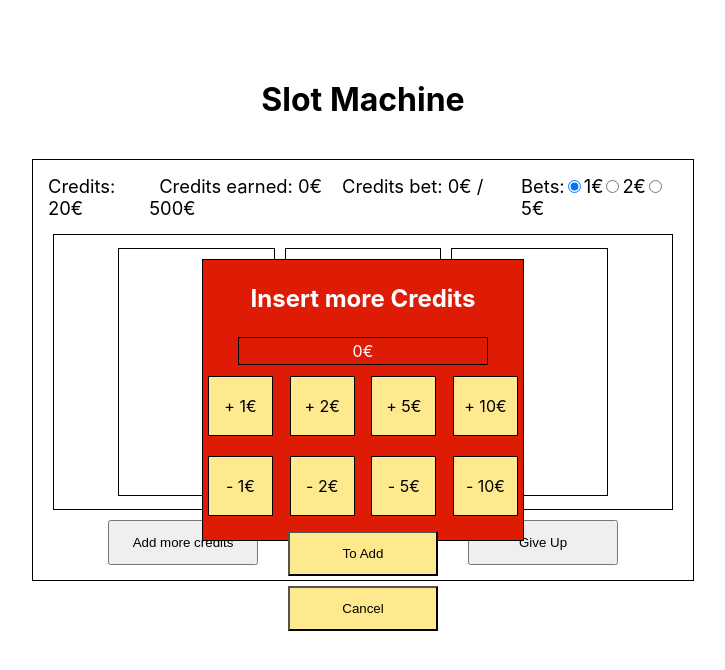
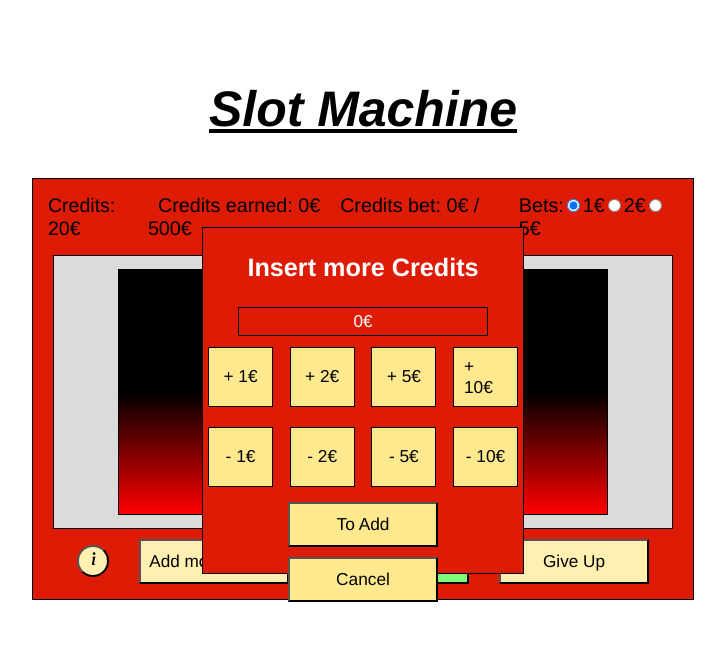
Before and after one commit to Paulofm-R/Slot_Machine, a React (Create React App) app in the folder versao2/: page / in a window 1280 px wide. Both pictures are taken after a click on the button "Add more credits". Shown: the top 670 px of the page, without its empty margins (277-1002 px from the left). Built offline with nearby package versions, Linux system fonts and the light colour scheme.

Commit message:
Mais coisas

```diff
--- a/versao2/package.json
+++ b/versao2/package.json
@@ -8,6 +8,7 @@
     "@testing-library/user-event": "^13.5.0",
     "react": "^18.2.0",
     "react-dom": "^18.2.0",
+    "react-icons": "^5.0.1",
     "react-scripts": "5.0.1",
     "web-vitals": "^2.1.4"
   },
--- a/versao2/src/App.css
+++ b/versao2/src/App.css
@@ -1,4 +1,21 @@
+*{
+  font-family: Helvetica, Arial, sans-serif;
+  font-size: 1.01em;
+}
+
 h1{
   text-align: center;
   margin-top: 10vh;
+  font-size: 3em;
+  font-style: oblique;
+  text-decoration: underline;
 }
+
+button{
+  background-color: #FFEFB0;
+}
+
+button:hover {
+  background-color: #ffdd58;
+  cursor: pointer;
+}
--- a/versao2/src/App.js
+++ b/versao2/src/App.js
@@ -4,19 +4,13 @@ import './App.css';
 import GameArea from './components/GameArea/GameArea.js'
 import AddCredits from './components/AddCredits/AddCredits.js'
 import Warnings from './components/Warnings/Warnings.js';
+import Info from './components/Info/Info.js';
 
 const App = () => {
   const [isAddCredits, setAddCredits] = useState(false);
+  const [isInfo, setIsInfo] = useState(false);
   const [moreCredits, setMoreCredits] = useState(0)
   const [msg, setMsg] = useState('')
-
-  const addMoreCredits = () => {
-    setAddCredits(true);
-  }
-
-  const cancelMoreCredits = () => {
-    setAddCredits(false);
-  }
 
   const toAddCredits = (value) => {
     setMoreCredits(value);
@@ -30,9 +24,10 @@ const App = () => {
   return (
     <div className="App">
       <h1>Slot Machine</h1>
-      <GameArea addMoreCredits={addMoreCredits} moreCredits={moreCredits} resetMoreCredits={resetMoreCredits} setMsg={setMsg}/>
-      {isAddCredits && <AddCredits toAddCredits={toAddCredits} cancelMoreCredits={cancelMoreCredits}/>}
+      <GameArea addMoreCredits={setAddCredits} moreCredits={moreCredits} resetMoreCredits={resetMoreCredits} setMsg={setMsg} Info={setIsInfo}/>
+      {isAddCredits && <AddCredits toAddCredits={toAddCredits} cancelMoreCredits={setAddCredits}/>}
       <Warnings msg={msg}/>
+      {isInfo && <Info />}
     </div>
   );
 }
--- a/versao2/src/components/AddCredits/AddCredits.css
+++ b/versao2/src/components/AddCredits/AddCredits.css
@@ -6,7 +6,7 @@
     bottom: 0;
     margin: auto;
     width: 25vw;
-    height: 35vh;
+    height: 345px;
     border: 1px solid black;
     z-index: 2;
     background-color: #de1c06;
@@ -50,6 +50,7 @@
 
 .panelButtons:hover {
     background-color: #ffdd58;
+    cursor: pointer;
 }
 
 #buttons {
@@ -63,7 +64,3 @@
     margin: 5px 15px;
     background-color: #FFE98E;
 }
-
-#buttons>button:hover {
-    background-color: #ffdd58;
-}
--- a/versao2/src/components/AddCredits/AddCredits.js
+++ b/versao2/src/components/AddCredits/AddCredits.js
@@ -36,7 +36,7 @@ const AddCredits = ({toAddCredits, cancelMoreCredits}) => {
             </div>
             <div id="buttons">
                 <button id="addCredits" onClick={() => toAddCredits(displayValue)}>To Add</button>
-                <button id="insertCreditsCancel" onClick={cancelMoreCredits}>Cancel</button>
+                <button id="insertCreditsCancel" onClick={() => cancelMoreCredits(false)}>Cancel</button>
             </div>
         </div>
     </div>
--- a/versao2/src/components/GameArea/GameArea.css
+++ b/versao2/src/components/GameArea/GameArea.css
@@ -7,6 +7,7 @@
     width: 50vw;
     height: 50vh;
     border: 1px solid black;
+    background-color: #de1c06;
 }
 
 #gameAreaTop{
@@ -32,19 +33,19 @@ input[name="bet"] {
     flex-wrap: wrap;
     justify-content: center;
     align-items: center;
+    background-color: rgb(219, 219, 219);
 }
 
-.numArea {
+.slot {
     margin: 5px;
     border: 1px solid black;
     width: 25%;
     height: 90%;
-    font-size: 4em;
-    font-weight: bold;
     display: flex;
     flex-wrap: wrap;
     justify-content: center;
     align-items: center;
+    background-color: white;
 }
 
 #gameAreaBottom {
@@ -57,3 +58,66 @@ input[name="bet"] {
     height: 45px;
     margin: 0px 15px;
 }
+
+#infoBtn {
+    width: 32px!important;
+    height: 32px!important;
+    border-radius: 50%;
+    align-items: center;
+    font-size: 1em!important;
+}
+
+#play {
+    background-color: #7fff7b;
+}
+
+#play:hover {
+    background-color: #38e332;
+}
+
+/* Animation */
+
+.slotMachine {
+    width: 100%;
+    height: 100%;
+    overflow: hidden;
+    position: relative;
+    background-color: linear-gradient(to bottom, #000, #000)!important;
+    animation: flicker 0.45s linear infinite;
+}
+
+@keyframes flicker {
+    0% {
+        background: linear-gradient(to bottom, #f00 0%, #000 100%);
+    }
+    10% {
+        background: linear-gradient(to bottom, #f00 25%, #000 100%);
+    }
+    20% {
+        background: linear-gradient(to bottom, #f00 50%, #000 100%);
+    }
+    30% {
+        background: linear-gradient(to bottom, #f00 75%, #000 100%);
+    }
+    40% {
+        background: linear-gradient(to bottom, #f00 100%, #000 100%);
+    }
+    50% {
+        background: linear-gradient(to bottom, #000 0%, #f00 100%);
+    }
+    60% {
+        background: linear-gradient(to bottom, #000 25%, #f00 100%);
+    }
+    70% {
+        background: linear-gradient(to bottom, #000 50%, #f00 100%);
+    }
+    80% {
+        background: linear-gradient(to bottom, #000 75%, #f00 100%);
+    }
+    90% {
+        background: linear-gradient(to bottom, #000 100%, #f00 100%);
+    }
+    100% {
+        background: linear-gradient(to bottom, #f00 0%, #000 100%);
+    }
+}
--- a/versao2/src/components/GameArea/GameArea.js
+++ b/versao2/src/components/GameArea/GameArea.js
@@ -9,7 +9,7 @@ import GameAreaTop from "./GameAreaTop.js"
 import GameAreaMid from "./GameAreaMid.js"
 import GameAreaBottom from "./GameAreaBottom.js"
 
-const GameArea = ({addMoreCredits, moreCredits, resetMoreCredits, setMsg}) => {
+const GameArea = ({addMoreCredits, moreCredits, resetMoreCredits, setMsg, info}) => {
   const [numbers, setNumbers] = useState([]);
   const [playerCredits, setPlayerCredits] = useState(20);
   const [creditsEarned, setCreditsEarned] = useState(0);
@@ -65,12 +65,10 @@ const GameArea = ({addMoreCredits, moreCredits, resetMoreCredits, setMsg}) => {
     }
   }
 
-  const addCredits = () => {
-    addMoreCredits()
-  }
-
   const giveUp = () => {
-
+    const status = creditsEarned > 0 ? 'you win' : 'you get lost'
+    setMsg(`Game finished! You can withdraw ${playerCredits}€. Today ${status} ${Math.abs(creditsEarned)}€`)
+    setPlayerCredits(0);
   }
 
   useEffect(() => {
@@ -83,7 +81,7 @@ const GameArea = ({addMoreCredits, moreCredits, resetMoreCredits, setMsg}) => {
     <div id="gameArea">
       <GameAreaTop selectedBet={setSelectedBet} props={{playerCredits, creditsEarned, creditsBetty}}/>
       <GameAreaMid numbers={numbers}/>
-      <GameAreaBottom onClickPlayBtn={playGame} onClickAddCreditsBtn={addCredits} onClickGiveUpBtn={giveUp}/>
+      <GameAreaBottom onClickPlayBtn={playGame} onClickAddCreditsBtn={() => addMoreCredits(true)} onClickGiveUpBtn={giveUp} onClickInfosBtn={() => info(true)}/>
     </div>
   )
 }
--- a/versao2/src/components/GameArea/GameAreaBottom.js
+++ b/versao2/src/components/GameArea/GameAreaBottom.js
@@ -1,8 +1,10 @@
 import React from 'react'
+import { BsInfoLg } from "react-icons/bs";
 
-const GameAreaBottom = ({onClickPlayBtn, onClickAddCreditsBtn, onClickGiveUpBtn}) => {
+const GameAreaBottom = ({onClickPlayBtn, onClickAddCreditsBtn, onClickGiveUpBtn, onClickInfosBtn}) => {
   return (
     <div id="gameAreaBottom">
+        <button id="infoBtn" onClick={onClickInfosBtn}><BsInfoLg /></button>
         <button id="insertCredis" onClick={onClickAddCreditsBtn}>Add more credits</button>
         <button id="play" onClick={onClickPlayBtn}>Play</button>
         <button id="giveUp" onClick={onClickGiveUpBtn}>Give Up</button>
--- a/versao2/src/components/GameArea/GameAreaMid.js
+++ b/versao2/src/components/GameArea/GameAreaMid.js
@@ -36,9 +36,18 @@ const GameAreaMid = ({numbers}) => {
 
   return (
     <div id='GameAreaMid'>
-        <div id="num1" className="numArea">{renderImage(numbers[0])}</div>
-        <div id="num2" className="numArea">{renderImage(numbers[1])}</div>
-        <div id="num3" className="numArea">{renderImage(numbers[2])}</div>
+        <div id="slot1" className="slot">
+          <div className="slotMachine"></div>
+          {renderImage(numbers[0])}
+        </div>
+        <div id="slot2" className="slot">
+          <div className="slotMachine"></div>
+          {renderImage(numbers[1])}
+        </div>
+        <div id="slot3" className="slot">
+          <div className="slotMachine"></div>
+          {renderImage(numbers[2])}
+        </div>
     </div>
   )
 }
--- /dev/null
+++ b/versao2/src/components/Info/Info.css
@@ -0,0 +1,25 @@
+#info {
+    position: fixed;
+    top: 0;
+    left: 0;
+    right: 0;
+    bottom: 0;
+    margin: auto;
+    width: 25vw;
+    height: 35vh;
+    border: 1px solid black;
+    z-index: 2;
+    background-color: #de1c06;
+    border: 1px solid black;
+    padding: 10px;
+}
+
+#infoText {
+    color: white;
+}
+
+#closeInfo{
+    border-radius: 50%;
+    width: 25px;
+    height: 25px;
+}
--- /dev/null
+++ b/versao2/src/components/Info/Info.js
@@ -0,0 +1,28 @@
+import React from 'react'
+
+// CSS
+import "./Info.css"
+
+const Help = () => {
+  return (
+    <div id="info">
+        <div id="infoText">
+            <button id='closeInfo'>x</button>
+            <p>If you roll a single 7, congratulations! You'll double your initial bet. It's a good sign of luck, so
+                enjoy
+                it!</p>
+            <p>Now, if you manage to roll two 7s, that's even better! You'll triple your original bet. You're really on
+                the
+                path of luck now!</p>
+            <p>But wait, there's more! If, by chance, you roll three 7s, it's a true stroke of luck! Your initial bet
+                will
+                be multiplied by 10! That's right, 10 times more! You'll leave this round with a huge smile on your
+                face!</p>
+            <p>Now, remember, not everything is always perfect. If you don't roll any 7s, well, it's a pity, but you'll
+                lose your initial bet. But don't be discouraged, the next round might be your lucky one!</p>
+        </div>
+    </div>
+  )
+}
+
+export default Help
```
Also changed, not shown: 1 other file (tests, documents, lock files or other folders).
